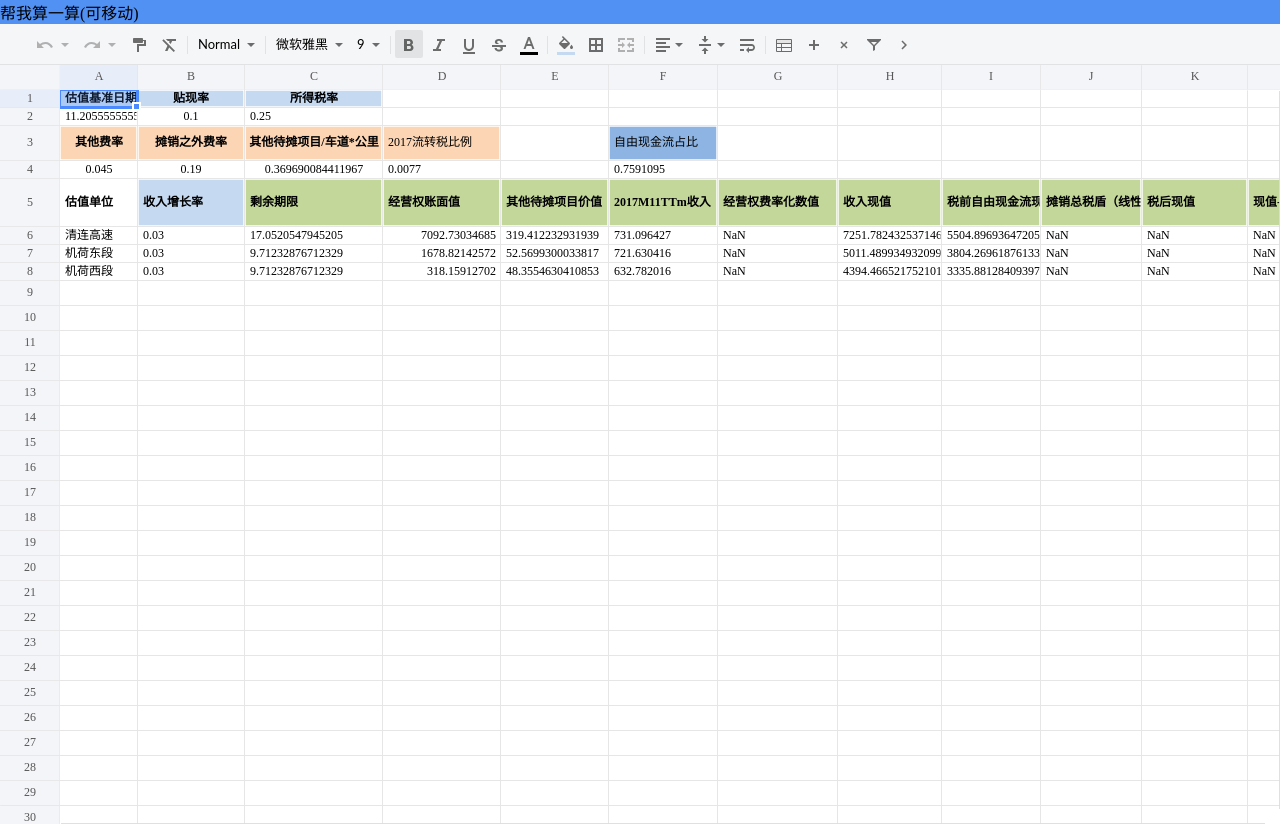
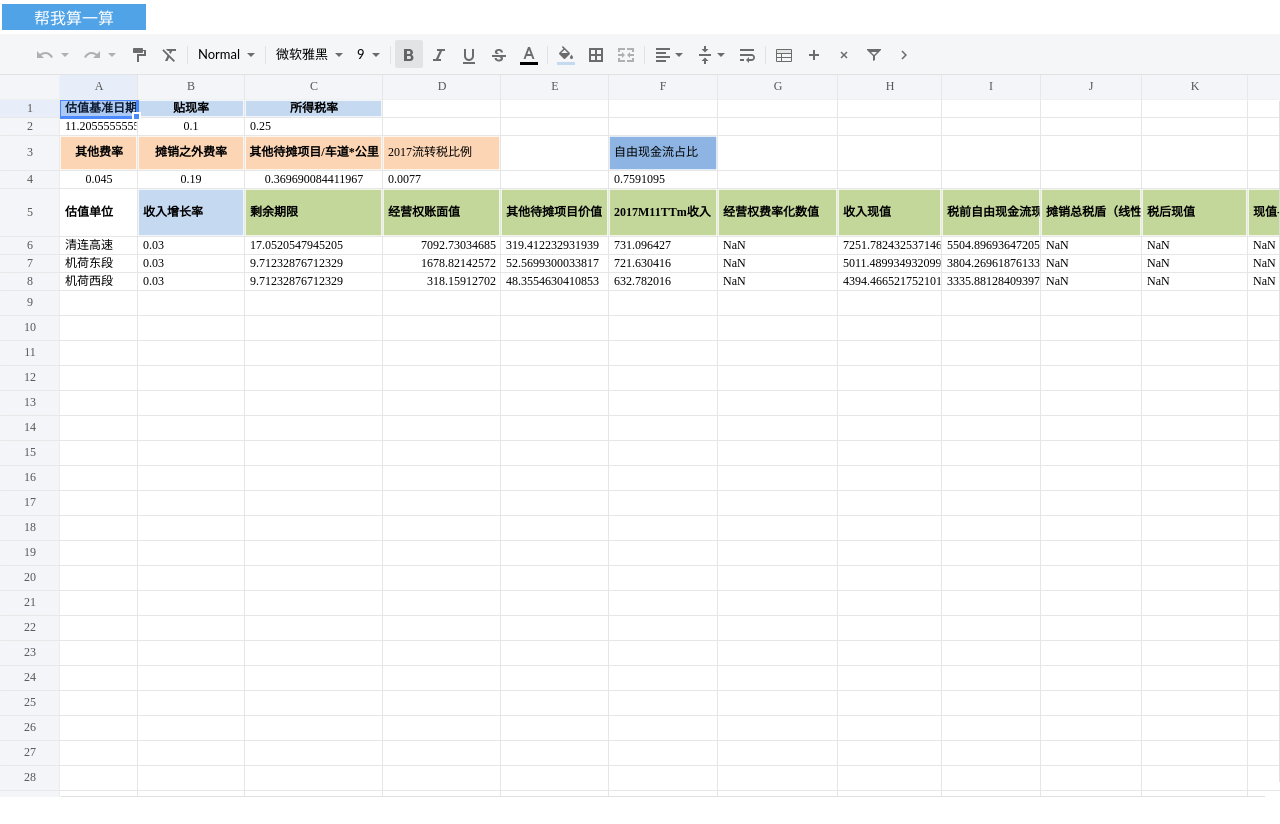
Before and after one commit to zhilu-nanjing/zhilu-demo, a plain HTML site: page dist/index.html in a window 1280 px wide. After the commit the page ends 800 px from the top, so only its background shows below. Drawn offline with Linux system fonts and the light colour scheme.

Commit message:
update dist

```diff
--- a/dist/index.html
+++ b/dist/index.html
@@ -4,11 +4,25 @@
     <meta charset="utf-8">
     <meta name="viewport" content="width=device-width">
     <title>financial-cell</title>
+    <style>
+        .button {
+            background-color: rgb(80, 163, 230);
+            border: none;
+            color: white;
+            padding: 1px 32px;
+            text-align: center;
+            text-decoration: none;
+            display: inline-block;
+            font-size: 16px;
+            margin: 4px 2px;
+            cursor: pointer;
+        }
+    </style>
 <link href="xspreadsheet.css" rel="stylesheet"></head>
 <body onload="load()">
 
-<div style="background: rgb(80,145,243);  z-index: 19999;" id="calcHelp">
-    帮我算一算(可移动)
+<div class="button" id="calcHelp">
+    帮我算一算
 </div>
 <div id="financial-cell"></div>
 <script>
@@ -21,7 +35,9 @@
                 state: false,
                 width: 180
             },
-            view: {},
+            view: {
+                height: () => {return document.documentElement.clientHeight - 37;}
+            },
             row: {
                 len: 200,
                 height: 25,
@@ -1343,17 +1359,9 @@
             });
 
         let calcHelp = document.getElementById("calcHelp");
-        let drag = window.drag;
-        new drag({}, this).register(calcHelp);
-
 
         calcHelp.addEventListener('click', () => {
-            // let event = new KeyboardEvent('keydown', {
-            //     keyCode: 68,
-            //     metaKey: true,
-            //     isTrusted: true, key: "d", code: "KeyD"
-            // });
-            // window.dispatchEvent(event);
+            alert("您好，请使用Ctrl+D进行添加到收藏。");
         });
     }
 </script>
```
